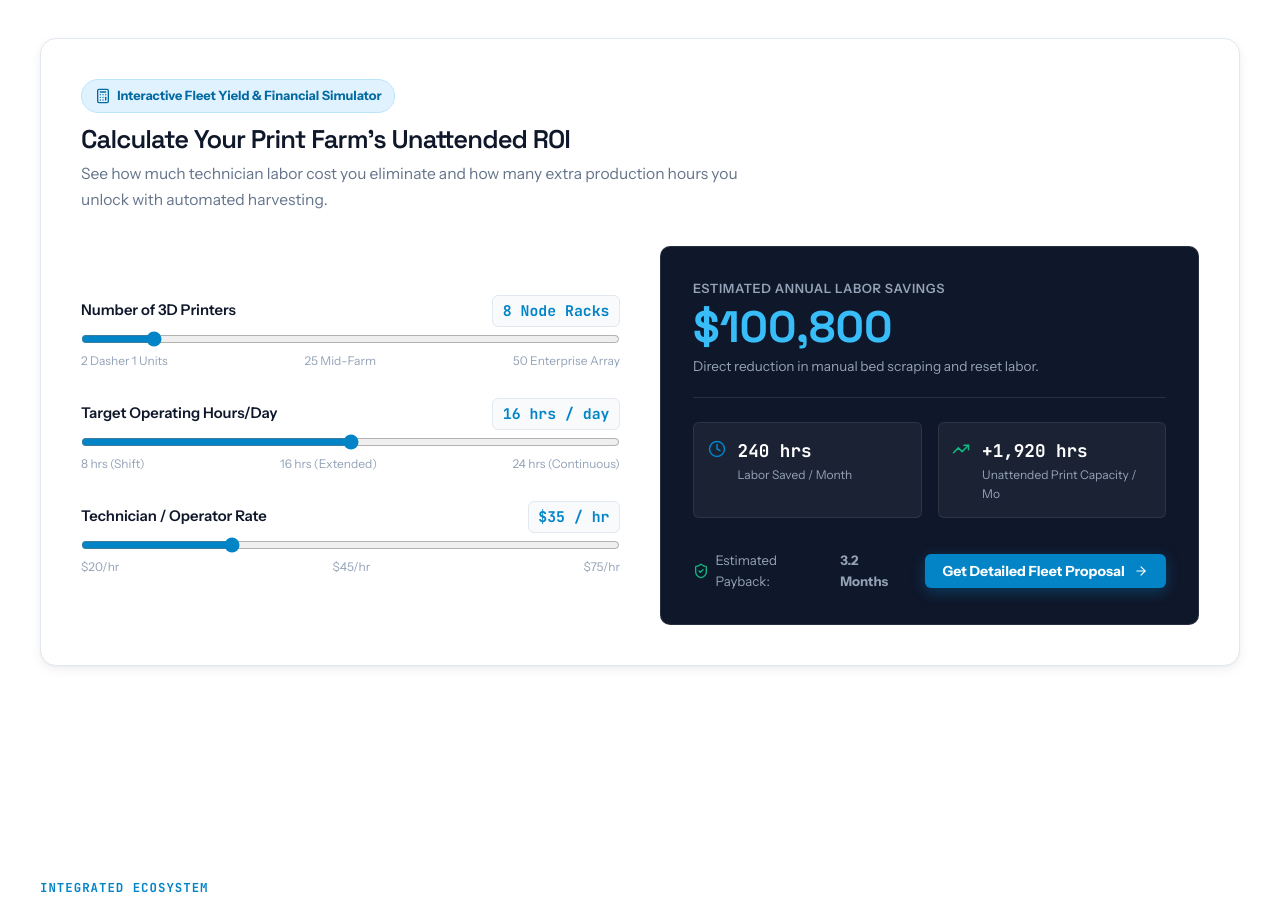
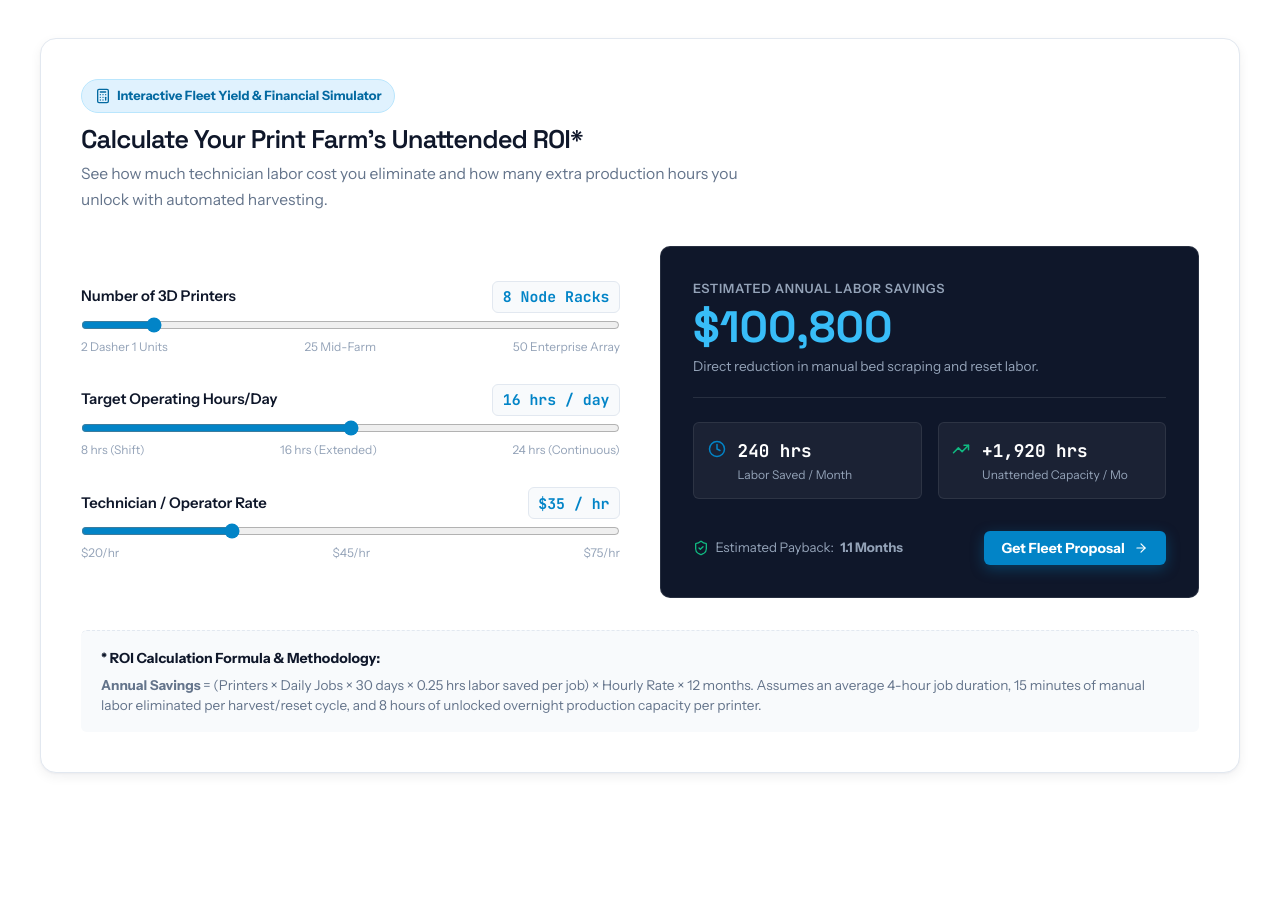
Before and after one commit to kavred/DashingTechnologiesWebsite, a React (Vite) app: page / in a window 1280 px wide. Shown: the part 1480-2398 px from the top of the page. Built offline with nearby package versions, Linux system fonts and the light colour scheme.

Commit message:
feat: update ROI calculator with formula footnote and dynamic payback period

```diff
--- a/src/components/ROICalculator.css
+++ b/src/components/ROICalculator.css
@@ -191,3 +191,25 @@
   align-items: center;
   gap: 0.4rem;
 }
+
+/* Formula Footer Disclaimer */
+.roi-formula-footer {
+  margin-top: 2rem;
+  padding-top: 1.25rem;
+  border-top: 1px dashed var(--border-light);
+  background-color: var(--bg-secondary);
+  border-radius: var(--radius-sm);
+  padding: 1rem 1.25rem;
+}
+
+.roi-formula-title {
+  font-size: clamp(0.8rem, 1.2vw, 0.875rem);
+  color: var(--text-main);
+  margin-bottom: 0.35rem;
+}
+
+.roi-formula-text {
+  font-size: clamp(0.775rem, 1.1vw, 0.85rem);
+  color: var(--text-muted);
+  line-height: 1.5;
+}
--- a/src/components/ROICalculator.jsx
+++ b/src/components/ROICalculator.jsx
@@ -8,15 +8,21 @@ export default function ROICalculator({ onOpenLOI }) {
   const [hourlyRate, setHourlyRate] = useState(35);
 
   // Calculations
-  // Average technician time spent clearing bed, resetting, reloading, inspecting: ~0.65 hrs per print cycle per printer
-  const cyclesPerDay = Math.floor(dailyHours / 4); // assuming ~4hr avg job
+  // Average technician time spent clearing bed, resetting, reloading, inspecting: ~0.25 hrs (15 mins) per print cycle
+  const cyclesPerDay = Math.floor(dailyHours / 4); // assuming ~4hr avg job duration
   const totalJobsPerMonth = printerCount * cyclesPerDay * 30;
-  const laborHoursSavedMonthly = Math.round(totalJobsPerMonth * 0.25); // ~15 mins labor saved per job cycle
+  const laborHoursSavedMonthly = Math.round(totalJobsPerMonth * 0.25); // 15 mins saved per job cycle
   const monthlyLaborSavings = laborHoursSavedMonthly * hourlyRate;
   const annualSavings = monthlyLaborSavings * 12;
 
   // Extra unattended print hours unlocked (night/weekend continuous queue)
   const additionalYieldHours = Math.round(printerCount * 8 * 30); // 8 extra overnight hours per printer
+
+  // Dynamic Payback Period Estimate ($1,200 estimated automation module cost per node)
+  const estimatedHardwareCost = printerCount * 1200;
+  const paybackMonths = monthlyLaborSavings > 0
+    ? (estimatedHardwareCost / monthlyLaborSavings).toFixed(1)
+    : '0.0';
 
   return (
     <div className="roi-calculator-card">
@@ -24,7 +30,7 @@ export default function ROICalculator({ onOpenLOI }) {
         <div className="roi-header-badge">
           <Calculator size={16} /> Interactive Fleet Yield & Financial Simulator
         </div>
-        <h3>Calculate Your Print Farm's Unattended ROI</h3>
+        <h3>Calculate Your Print Farm's Unattended ROI*</h3>
         <p>See how much technician labor cost you eliminate and how many extra production hours you unlock with automated harvesting.</p>
       </div>
 
@@ -124,22 +130,33 @@ export default function ROICalculator({ onOpenLOI }) {
               <div className="mini-icon"><TrendingUp size={18} color="var(--success)" /></div>
               <div>
                 <div className="mini-value">+{additionalYieldHours.toLocaleString()} hrs</div>
-                <div className="mini-label">Unattended Print Capacity / Mo</div>
+                <div className="mini-label">Unattended Capacity / Mo</div>
               </div>
             </div>
           </div>
 
           <div className="roi-action-bar">
             <div className="roi-payback-tag">
-              <ShieldCheck size={16} color="var(--success)" /> Estimated Payback: <strong>3.2 Months</strong>
+              <ShieldCheck size={16} color="var(--success)" /> Estimated Payback: <strong>{paybackMonths} Months</strong>
             </div>
             <button className="btn btn-primary btn-sm" onClick={onOpenLOI}>
-              <span>Get Detailed Fleet Proposal</span>
+              <span>Get Fleet Proposal</span>
               <ArrowRight size={14} />
             </button>
           </div>
         </div>
       </div>
+
+      {/* Formula Definition Footer */}
+      <div className="roi-formula-footer">
+        <div className="roi-formula-title">
+          <strong>* ROI Calculation Formula & Methodology:</strong>
+        </div>
+        <p className="roi-formula-text">
+          <strong>Annual Savings</strong> = (Printers × Daily Jobs × 30 days × 0.25 hrs labor saved per job) × Hourly Rate × 12 months.
+          Assumes an average 4-hour job duration, 15 minutes of manual labor eliminated per harvest/reset cycle, and 8 hours of unlocked overnight production capacity per printer.
+        </p>
+      </div>
     </div>
   );
 }
```
